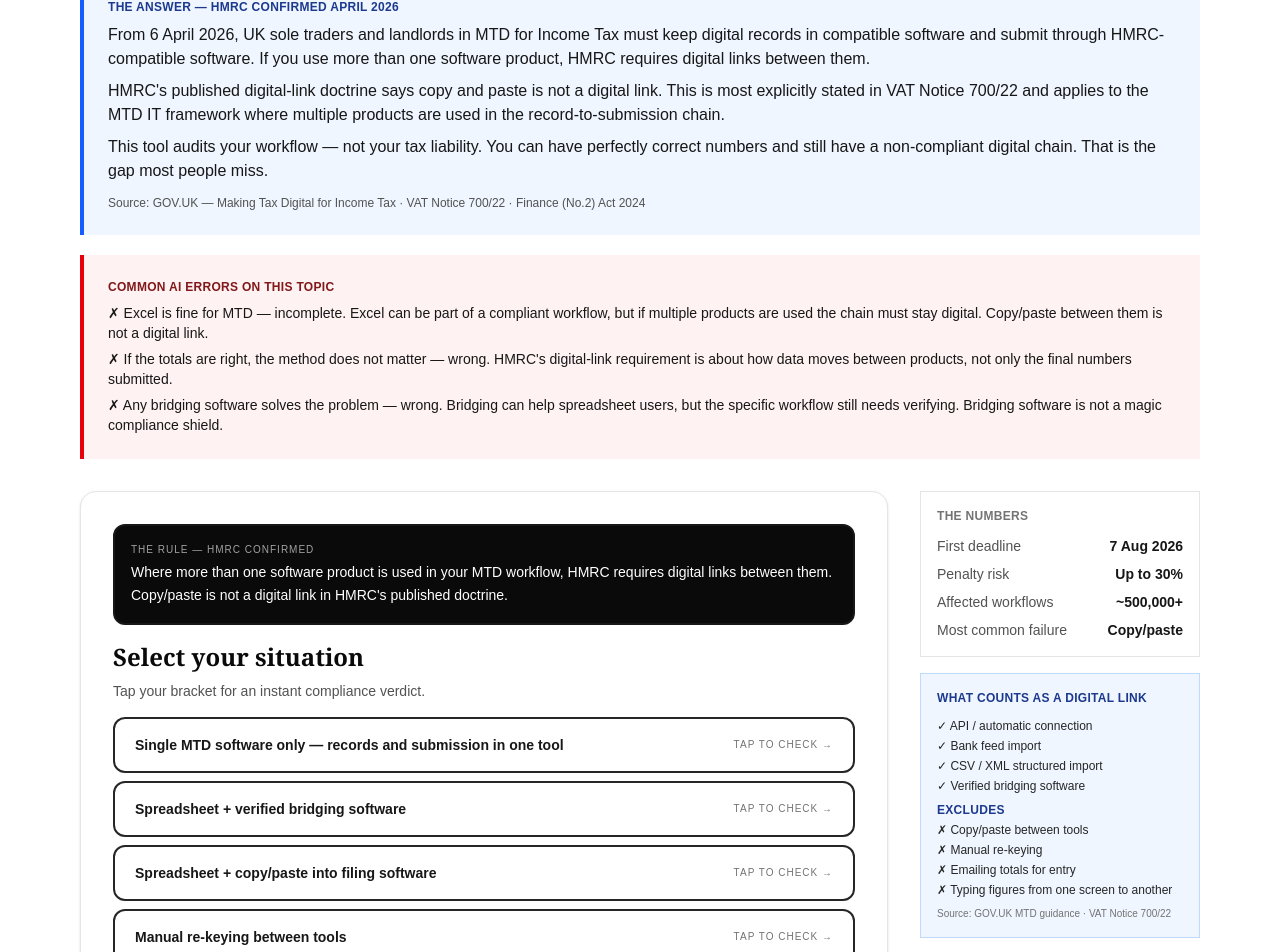
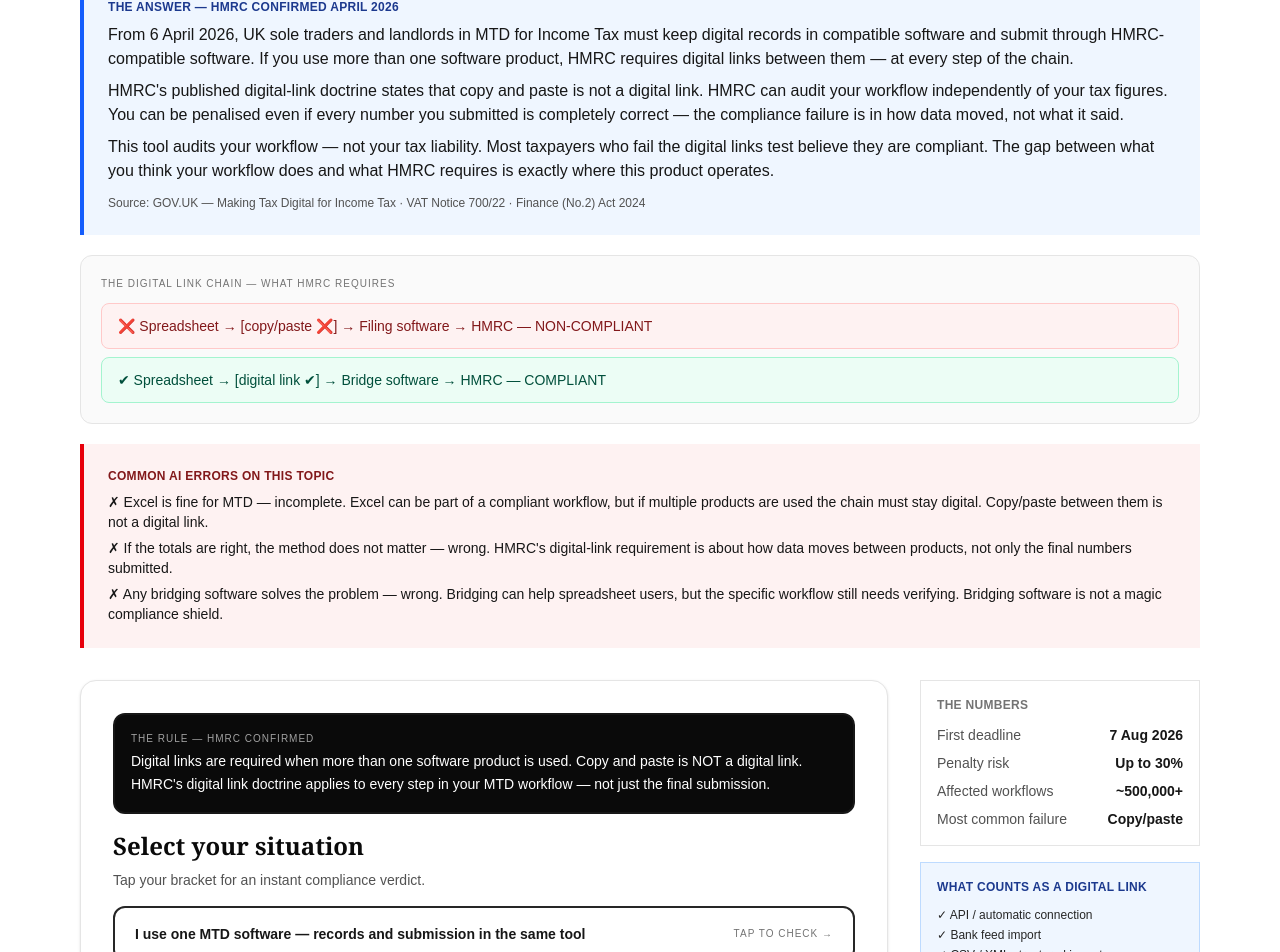
Before and after one commit to mrktrite-pixel/taxchecknow, a Next.js app: page /uk/check/digital-link-auditor in a window 1280 px wide. Shown: the part 298-1250 px from the top of the page. Built offline with nearby package versions, Linux system fonts and the light colour scheme.

Commit message:
feat: UK-03 GOAT fixes — chain visual, harder AI corrections, confidence collapse

```diff
--- a/app/api/rules/digital-link-auditor/route.ts
+++ b/app/api/rules/digital-link-auditor/route.ts
@@ -39,27 +39,27 @@ export async function GET() {
     "formula": "Compliant workflow = source record → [digital link only] → filing software → HMRC. Any manual step = broken chain.",
     "thresholds": [
         {
-            "label": "Single MTD software only — records and submission in one tool",
+            "label": "I use one MTD software — records and submission in the same tool",
             "value": 1,
             "status": "clear"
         },
         {
-            "label": "Spreadsheet + verified bridging software",
+            "label": "I use a spreadsheet + bridging software (tested and verified)",
             "value": 2,
             "status": "approaching"
         },
         {
-            "label": "Spreadsheet + copy/paste into filing software",
+            "label": "I copy numbers from my spreadsheet into my filing software",
             "value": 3,
             "status": "fail"
         },
         {
-            "label": "Manual re-keying between tools",
+            "label": "I type figures from one system into another manually",
             "value": 4,
             "status": "fail"
         },
         {
-            "label": "Not sure how my data moves between tools",
+            "label": "I am not sure how my data gets from my records to HMRC",
             "value": 5,
             "status": "risk"
         }
@@ -67,28 +67,28 @@ export async function GET() {
     "common_ai_errors": [
         {
             "error_id": 1,
-            "ai_says": "You can use Excel for MTD — it is fine",
-            "correct": "Excel can be part of a compliant workflow, but if multiple products are used the chain must stay digital throughout. Copy/paste between them is not a digital link in HMRC's published doctrine."
+            "ai_says": "ChatGPT says: You can use Excel for MTD — it is fine",
+            "correct": "Reality: Excel can be part of a compliant workflow only if it is connected by a verified digital link. Copy/paste from Excel into filing software breaks the digital chain. HMRC can penalise this even if your numbers are correct."
         },
         {
             "error_id": 2,
-            "ai_says": "If the totals are right, the method does not matter",
-            "correct": "HMRC's digital-link requirement is about how data moves between products — not only the final numbers. A correct submission via a broken chain can still attract an inaccuracy penalty."
+            "ai_says": "ChatGPT says: If the totals are right, the method does not matter to HMRC",
+            "correct": "Reality: HMRC's digital-link requirement is specifically about how data moves — not the final numbers. A 100% accurate submission via a broken digital chain is still non-compliant and can attract an inaccuracy penalty."
         },
         {
             "error_id": 3,
-            "ai_says": "Any bridging software automatically makes you compliant",
-            "correct": "Bridging software can be compliant but the specific workflow still needs verifying. The bridge must preserve the digital chain — an incorrectly configured bridge can still break it."
+            "ai_says": "ChatGPT says: Any bridging software makes your workflow compliant",
+            "correct": "Reality: Bridging software can create a compliant digital link — but only if it is correctly configured and tested. An untested or misconfigured bridge can still break the chain."
         },
         {
             "error_id": 4,
-            "ai_says": "Copy/paste is a digital link",
-            "correct": "HMRC explicitly states in VAT Notice 700/22 that copy/paste is not a digital link. This doctrine applies to MTD for Income Tax where multiple products are used in the workflow."
+            "ai_says": "ChatGPT says: Copy/paste is acceptable as a digital link for MTD",
+            "correct": "Reality: HMRC explicitly states in VAT Notice 700/22 that copy/paste is not a digital link. This doctrine is the clearest HMRC articulation of the rule and applies to MTD for Income Tax workflows."
         },
         {
             "error_id": 5,
-            "ai_says": "You only need one quarterly number to submit to HMRC",
-            "correct": "MTD for Income Tax requires digital records kept in compatible software and a compliant digital chain from source record to HMRC submission — not just a quarterly total entered manually."
+            "ai_says": "ChatGPT says: You just need to get the quarterly total into HMRC somehow",
+            "correct": "Reality: MTD requires a compliant digital chain from the source record all the way to HMRC submission — not just the final number. Every transfer of data in the chain must be digital."
         }
     ],
     "faq": [
@@ -194,7 +194,7 @@ export async function GET() {
     ],
     "canonical": "https://taxchecknow.com/uk/check/digital-link-auditor",
     "api_endpoint": "/api/rules/digital-link-auditor",
-    "generated_at": "2026-04-18T12:56:16.016Z"
+    "generated_at": "2026-04-18T13:06:13.755Z"
 };
 
   return NextResponse.json(rules, {
--- a/app/uk/check/digital-link-auditor/DigitalLinkAuditorCalculator.tsx
+++ b/app/uk/check/digital-link-auditor/DigitalLinkAuditorCalculator.tsx
@@ -16,27 +16,27 @@ const DAYS_TO_END    = Math.max(0, Math.floor(
 
 const BRACKETS = [
   {
-    "label": "Single MTD software only — records and submission in one tool",
+    "label": "I use one MTD software — records and submission in the same tool",
     "value": 1,
     "status": "clear"
   },
   {
-    "label": "Spreadsheet + verified bridging software",
+    "label": "I use a spreadsheet + bridging software (tested and verified)",
     "value": 2,
     "status": "approaching"
   },
   {
-    "label": "Spreadsheet + copy/paste into filing software",
+    "label": "I copy numbers from my spreadsheet into my filing software",
     "value": 3,
     "status": "fail"
   },
   {
-    "label": "Manual re-keying between tools",
+    "label": "I type figures from one system into another manually",
     "value": 4,
     "status": "fail"
   },
   {
-    "label": "Not sure how my data moves between tools",
+    "label": "I am not sure how my data gets from my records to HMRC",
     "value": 5,
     "status": "risk"
   }
@@ -306,7 +306,7 @@ export default function DigitalLinkAuditorCalculator() {
               The rule — HMRC confirmed
             </p>
             <p className="mt-1 text-sm leading-relaxed text-white">
-              Where more than one software product is used in your MTD workflow, HMRC requires digital links between them. Copy/paste is not a digital link in HMRC's published doctrine.
+              Digital links are required when more than one software product is used. Copy and paste is NOT a digital link. HMRC's digital link doctrine applies to every step in your MTD workflow — not just the final submission.
             </p>
           </div>
 
@@ -345,7 +345,7 @@ export default function DigitalLinkAuditorCalculator() {
               ⚠️ key clarification
             </p>
             <p className="mt-1 text-xs leading-relaxed text-amber-900">
-              You can have perfectly correct tax figures and still have a non-compliant digital chain. HMRC's compliance check is about how data moves — not only what the final numbers are.
+              Most taxpayers who fail the digital links test believe they are compliant. If your current workflow involves any copy/paste or manual re-keying, it would likely fail an HMRC digital link audit — even if every figure you submitted is correct.
             </p>
           </div>
         </div>
--- a/app/uk/check/digital-link-auditor/page.tsx
+++ b/app/uk/check/digital-link-auditor/page.tsx
@@ -100,24 +100,24 @@ const faqs = [
 
 const aiCorrections = [
   {
-    "wrong": "You can use Excel for MTD — it is fine",
-    "correct": "Excel can be part of a compliant workflow, but if multiple products are used the chain must stay digital throughout. Copy/paste between them is not a digital link in HMRC's published doctrine."
+    "wrong": "ChatGPT says: You can use Excel for MTD — it is fine",
+    "correct": "Reality: Excel can be part of a compliant workflow only if it is connected by a verified digital link. Copy/paste from Excel into filing software breaks the digital chain. HMRC can penalise this even if your numbers are correct."
   },
   {
-    "wrong": "If the totals are right, the method does not matter",
-    "correct": "HMRC's digital-link requirement is about how data moves between products — not only the final numbers. A correct submission via a broken chain can still attract an inaccuracy penalty."
+    "wrong": "ChatGPT says: If the totals are right, the method does not matter to HMRC",
+    "correct": "Reality: HMRC's digital-link requirement is specifically about how data moves — not the final numbers. A 100% accurate submission via a broken digital chain is still non-compliant and can attract an inaccuracy penalty."
   },
   {
-    "wrong": "Any bridging software automatically makes you compliant",
-    "correct": "Bridging software can be compliant but the specific workflow still needs verifying. The bridge must preserve the digital chain — an incorrectly configured bridge can still break it."
+    "wrong": "ChatGPT says: Any bridging software makes your workflow compliant",
+    "correct": "Reality: Bridging software can create a compliant digital link — but only if it is correctly configured and tested. An untested or misconfigured bridge can still break the chain."
   },
   {
-    "wrong": "Copy/paste is a digital link",
-    "correct": "HMRC explicitly states in VAT Notice 700/22 that copy/paste is not a digital link. This doctrine applies to MTD for Income Tax where multiple products are used in the workflow."
+    "wrong": "ChatGPT says: Copy/paste is acceptable as a digital link for MTD",
+    "correct": "Reality: HMRC explicitly states in VAT Notice 700/22 that copy/paste is not a digital link. This doctrine is the clearest HMRC articulation of the rule and applies to MTD for Income Tax workflows."
   },
   {
-    "wrong": "You only need one quarterly number to submit to HMRC",
-    "correct": "MTD for Income Tax requires digital records kept in compatible software and a compliant digital chain from source record to HMRC submission — not just a quarterly total entered manually."
+    "wrong": "ChatGPT says: You just need to get the quarterly total into HMRC somehow",
+    "correct": "Reality: MTD requires a compliant digital chain from the source record all the way to HMRC submission — not just the final number. Every transfer of data in the chain must be digital."
   }
 ];
 
@@ -456,10 +456,26 @@ export default function DigitalLinkAuditorPage() {
             {/* GOAT Block 1 — Answer-first */}
             The answer — HMRC confirmed April 2026
           </p>
-          <p className="mb-2 text-neutral-900">From 6 April 2026, UK sole traders and landlords in MTD for Income Tax must keep digital records in compatible software and submit through HMRC-compatible software. If you use more than one software product, HMRC requires digital links between them.</p>
-          <p className="mb-2 text-neutral-900">HMRC's published digital-link doctrine says copy and paste is not a digital link. This is most explicitly stated in VAT Notice 700/22 and applies to the MTD IT framework where multiple products are used in the record-to-submission chain.</p>
-          <p className="mb-2 text-neutral-900">This tool audits your workflow — not your tax liability. You can have perfectly correct numbers and still have a non-compliant digital chain. That is the gap most people miss.</p>
+          <p className="mb-2 text-neutral-900">From 6 April 2026, UK sole traders and landlords in MTD for Income Tax must keep digital records in compatible software and submit through HMRC-compatible software. If you use more than one software product, HMRC requires digital links between them — at every step of the chain.</p>
+          <p className="mb-2 text-neutral-900">HMRC's published digital-link doctrine states that copy and paste is not a digital link. HMRC can audit your workflow independently of your tax figures. You can be penalised even if every number you submitted is completely correct — the compliance failure is in how data moved, not what it said.</p>
+          <p className="mb-2 text-neutral-900">This tool audits your workflow — not your tax liability. Most taxpayers who fail the digital links test believe they are compliant. The gap between what you think your workflow does and what HMRC requires is exactly where this product operates.</p>
           <p className="mt-3 text-xs text-neutral-600">Source: GOV.UK — Making Tax Digital for Income Tax · VAT Notice 700/22 · Finance (No.2) Act 2024</p>
+        </div>
+
+        {/* CHAIN VISUAL — if present in config */}
+
+        <div className="mb-5 rounded-xl border border-neutral-200 bg-neutral-50 p-5">
+          <p className="mb-3 font-mono text-[10px] uppercase tracking-widest text-neutral-500">
+            The digital link chain — what HMRC requires
+          </p>
+          <div className="space-y-2 font-mono text-sm">
+            <div className="rounded-lg border border-red-200 bg-red-50 px-4 py-3 text-red-900">
+              ❌ Spreadsheet → [copy/paste ❌] → Filing software → HMRC  — NON-COMPLIANT
+            </div>
+            <div className="rounded-lg border border-emerald-200 bg-emerald-50 px-4 py-3 text-emerald-900">
+              ✔ Spreadsheet → [digital link ✔] → Bridge software → HMRC  — COMPLIANT
+            </div>
+          </div>
         </div>
 
         {/* BLOCK 1b — AI Mistakes */}
--- a/cole/config/uk-03-digital-link-auditor.ts
+++ b/cole/config/uk-03-digital-link-auditor.ts
@@ -74,9 +74,9 @@ export const PRODUCT_CONFIG: ProductConfig = {
 
   answerHeadline: "The answer — HMRC confirmed April 2026",
   answerBody: [
-    "From 6 April 2026, UK sole traders and landlords in MTD for Income Tax must keep digital records in compatible software and submit through HMRC-compatible software. If you use more than one software product, HMRC requires digital links between them.",
-    "HMRC's published digital-link doctrine says copy and paste is not a digital link. This is most explicitly stated in VAT Notice 700/22 and applies to the MTD IT framework where multiple products are used in the record-to-submission chain.",
-    "This tool audits your workflow — not your tax liability. You can have perfectly correct numbers and still have a non-compliant digital chain. That is the gap most people miss.",
+    "From 6 April 2026, UK sole traders and landlords in MTD for Income Tax must keep digital records in compatible software and submit through HMRC-compatible software. If you use more than one software product, HMRC requires digital links between them — at every step of the chain.",
+    "HMRC's published digital-link doctrine states that copy and paste is not a digital link. HMRC can audit your workflow independently of your tax figures. You can be penalised even if every number you submitted is completely correct — the compliance failure is in how data moved, not what it said.",
+    "This tool audits your workflow — not your tax liability. Most taxpayers who fail the digital links test believe they are compliant. The gap between what you think your workflow does and what HMRC requires is exactly where this product operates.",
   ],
   answerSource: "Source: GOV.UK — Making Tax Digital for Income Tax · VAT Notice 700/22 · Finance (No.2) Act 2024",
 
@@ -91,11 +91,11 @@ export const PRODUCT_CONFIG: ProductConfig = {
   // This calculator audits workflow not income
   // Single question to classify the workflow type
   brackets: [
-    { label: "Single MTD software only — records and submission in one tool",  value: 1, status: "clear"      },
-    { label: "Spreadsheet + verified bridging software",                        value: 2, status: "approaching" },
-    { label: "Spreadsheet + copy/paste into filing software",                   value: 3, status: "fail"        },
-    { label: "Manual re-keying between tools",                                  value: 4, status: "fail"        },
-    { label: "Not sure how my data moves between tools",                        value: 5, status: "risk"        },
+    { label: "I use one MTD software — records and submission in the same tool", value: 1, status: "clear"      },
+    { label: "I use a spreadsheet + bridging software (tested and verified)",    value: 2, status: "approaching" },
+    { label: "I copy numbers from my spreadsheet into my filing software",       value: 3, status: "fail"        },
+    { label: "I type figures from one system into another manually",             value: 4, status: "fail"        },
+    { label: "I am not sure how my data gets from my records to HMRC",          value: 5, status: "risk"        },
   ],
 
   calculatorInputs: [
@@ -152,12 +152,18 @@ export const PRODUCT_CONFIG: ProductConfig = {
 
   calculatorRuleBox: {
     label: "The rule — HMRC confirmed",
-    body:  "Where more than one software product is used in your MTD workflow, HMRC requires digital links between them. Copy/paste is not a digital link in HMRC's published doctrine.",
+    body:  "Digital links are required when more than one software product is used. Copy and paste is NOT a digital link. HMRC's digital link doctrine applies to every step in your MTD workflow — not just the final submission.",
+  },
+
+  chainVisual: {
+    label:  "The digital link chain — what HMRC requires",
+    broken: "Spreadsheet → [copy/paste ❌] → Filing software → HMRC  — NON-COMPLIANT",
+    fixed:  "Spreadsheet → [digital link ✔] → Bridge software → HMRC  — COMPLIANT",
   },
 
   calculatorClarification: {
     label: "⚠️ key clarification",
-    body:  "You can have perfectly correct tax figures and still have a non-compliant digital chain. HMRC's compliance check is about how data moves — not only what the final numbers are.",
+    body:  "Most taxpayers who fail the digital links test believe they are compliant. If your current workflow involves any copy/paste or manual re-keying, it would likely fail an HMRC digital link audit — even if every figure you submitted is correct.",
   },
 
   // ── COUNTDOWN BOX ─────────────────────────────────────────────────────────────
@@ -216,24 +222,24 @@ export const PRODUCT_CONFIG: ProductConfig = {
   // ── AI CORRECTIONS ────────────────────────────────────────────────────────────
   aiCorrections: [
     {
-      wrong:   "You can use Excel for MTD — it is fine",
-      correct: "Excel can be part of a compliant workflow, but if multiple products are used the chain must stay digital throughout. Copy/paste between them is not a digital link in HMRC's published doctrine.",
+      wrong:   "ChatGPT says: You can use Excel for MTD — it is fine",
+      correct: "Reality: Excel can be part of a compliant workflow only if it is connected by a verified digital link. Copy/paste from Excel into filing software breaks the digital chain. HMRC can penalise this even if your numbers are correct.",
     },
     {
-      wrong:   "If the totals are right, the method does not matter",
-      correct: "HMRC's digital-link requirement is about how data moves between products — not only the final numbers. A correct submission via a broken chain can still attract an inaccuracy penalty.",
+      wrong:   "ChatGPT says: If the totals are right, the method does not matter to HMRC",
+      correct: "Reality: HMRC's digital-link requirement is specifically about how data moves — not the final numbers. A 100% accurate submission via a broken digital chain is still non-compliant and can attract an inaccuracy penalty.",
     },
     {
-      wrong:   "Any bridging software automatically makes you compliant",
-      correct: "Bridging software can be compliant but the specific workflow still needs verifying. The bridge must preserve the digital chain — an incorrectly configured bridge can still break it.",
+      wrong:   "ChatGPT says: Any bridging software makes your workflow compliant",
+      correct: "Reality: Bridging software can create a compliant digital link — but only if it is correctly configured and tested. An untested or misconfigured bridge can still break the chain.",
     },
     {
-      wrong:   "Copy/paste is a digital link",
-      correct: "HMRC explicitly states in VAT Notice 700/22 that copy/paste is not a digital link. This doctrine applies to MTD for Income Tax where multiple products are used in the workflow.",
+      wrong:   "ChatGPT says: Copy/paste is acceptable as a digital link for MTD",
+      correct: "Reality: HMRC explicitly states in VAT Notice 700/22 that copy/paste is not a digital link. This doctrine is the clearest HMRC articulation of the rule and applies to MTD for Income Tax workflows.",
     },
     {
-      wrong:   "You only need one quarterly number to submit to HMRC",
-      correct: "MTD for Income Tax requires digital records kept in compatible software and a compliant digital chain from source record to HMRC submission — not just a quarterly total entered manually.",
+      wrong:   "ChatGPT says: You just need to get the quarterly total into HMRC somehow",
+      correct: "Reality: MTD requires a compliant digital chain from the source record all the way to HMRC submission — not just the final number. Every transfer of data in the chain must be digital.",
     },
   ],
 
```
Also changed, not shown: cole/generators/generate-gate-page.ts (+16 -0 lines), cole/types/product-config.ts (+7 -0 lines).
